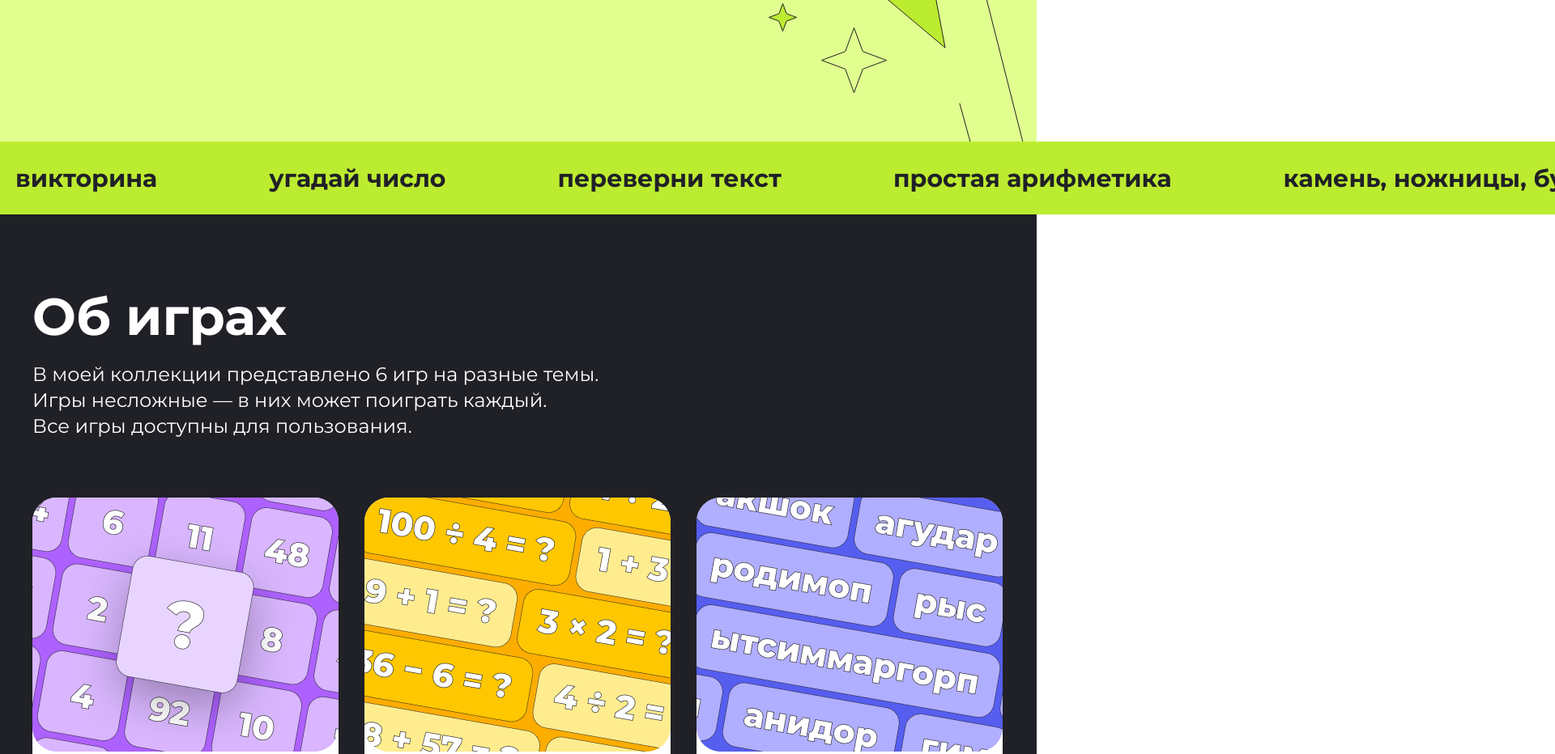
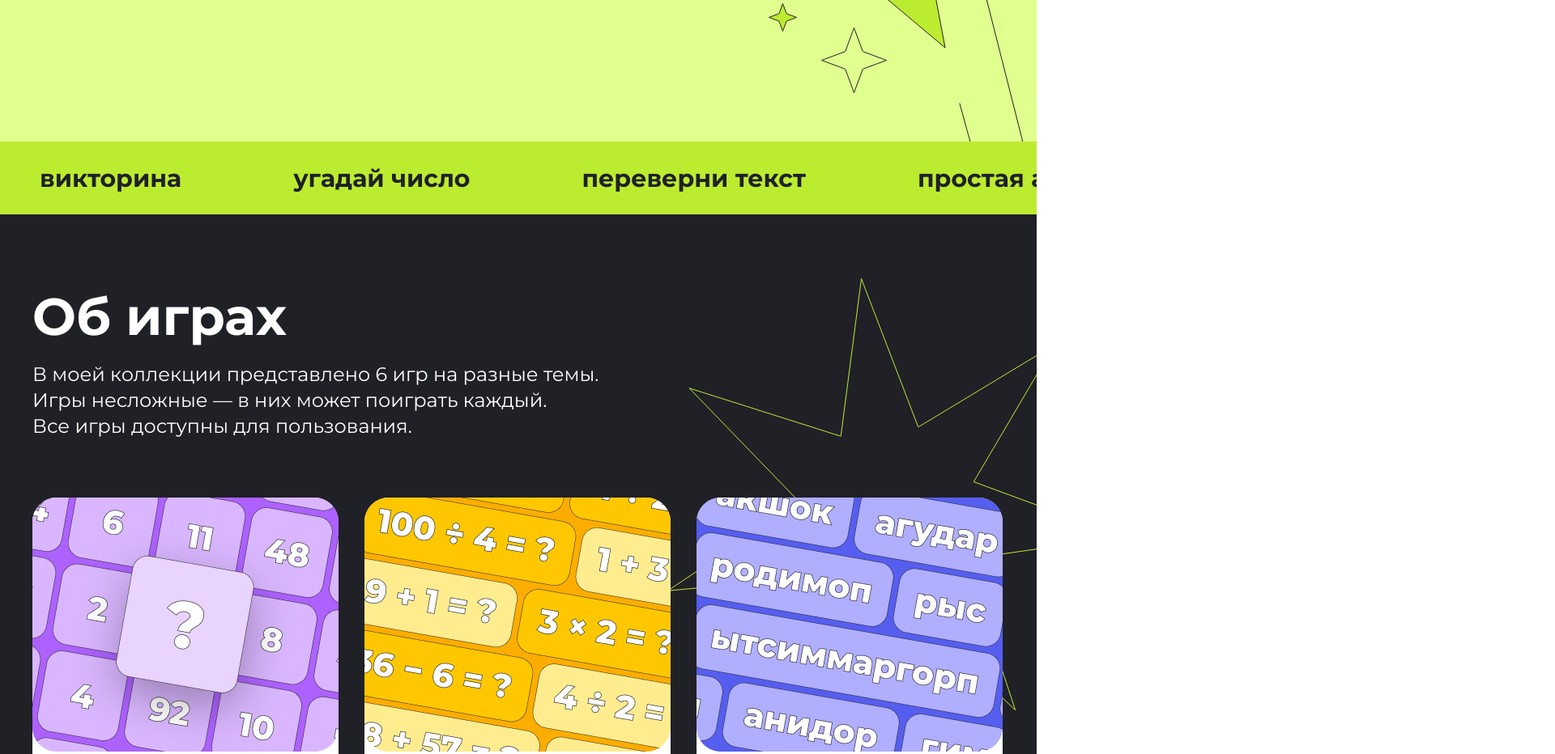
Before and after one commit to AsiaKravec/2-nd-course-hw, a plain HTML site: page index.html in a window 1280 px wide. Shown: the part 535-1467 px from the top of the page at 81% size, 1920 px wide, since content can reach past the window. Drawn offline with Linux system fonts and the light colour scheme.

Commit message:
ass star7

```diff
--- a/index.html
+++ b/index.html
@@ -20,9 +20,10 @@
                     <h1 class="header__text">Добро пожаловать на мой сайт мини-игр</h1>
                     <p class="header__testps">Тебе предстоит пройти несколько увлекательных игр.</p>
                     <p class="header__testps">Если готов, нажимай <strong>«Поехали!»</strong> и
-                        <strong>приступай</strong>.</p>
+                        <strong>приступай</strong>.
+                    </p>
                 </div>
-                <button class="header__btn">Поехали!</button>
+                <button class="header__btn"><a class="header__run" href="#AboutGames">Поехали!</button>
             </div>
             <div class="scroll">
                 <ul class="scroll__menu">
@@ -34,12 +35,11 @@
                     <li class="scroll__item">генератор случайных цветов</li>
                 </ul>
             </div>
-
     </div>
-            <svg class="bigstar" width="587" height="798" viewBox="0 0 587 798" fill="none"
-            xmlns="http://www.w3.org/2000/svg">
+    <svg class="bigstar" width="587" height="798" viewBox="0 0 587 798" fill="none" xmlns="http://www.w3.org/2000/svg">
         <path d="M241.793 -10L318 78.3799L1 153" stroke="#202027" stroke-linecap="round" />
-<path d="M708.682 48.4061C718.111 51.031 980.516 161.965 980.516 161.965L702.111 191.848L877.994 417.66L630.036 263.412L604.772 524.856L534.884 249.531L301.938 380.493L462.405 188.266L177.63 175.289L445.303 95.0267L246.404 -134.041L526.036 -2.49639L590.031 -256.31L618.768 -1.9517L873.48 -177.398L708.682 48.4061Z"
+        <path
+            d="M708.682 48.4061C718.111 51.031 980.516 161.965 980.516 161.965L702.111 191.848L877.994 417.66L630.036 263.412L604.772 524.856L534.884 249.531L301.938 380.493L462.405 188.266L177.63 175.289L445.303 95.0267L246.404 -134.041L526.036 -2.49639L590.031 -256.31L618.768 -1.9517L873.48 -177.398L708.682 48.4061Z"
             fill="#BCEC30" stroke="#202027" stroke-miterlimit="10" stroke-linecap="round" />
         <path d="M232.082 254H356L214 433" stroke="#202027" stroke-linecap="round" />
         <path d="M372 458.046L485.76 379L591.882 797" stroke="#202027" stroke-linecap="round" />
@@ -47,22 +47,30 @@ fill="#BCEC30" stroke="#202027" stroke-miterlimit="10" stroke-linecap="round" />
             stroke-linecap="round" />
         <path d="M492 663L526 787" stroke="#202027" stroke-linecap="round" />
     </svg>
-            <svg class="star1" width="35" height="35" viewBox="0 0 35 35" fill="none"           xmlns="http://www.w3.org/2000/svg">
-<path d="M21.7578 12.9473L21.8379 13.1621L22.0527 13.2422L33.5586 17.5L22.0527 21.7578L21.8379 21.8379L21.7578 22.0527L17.5 33.5586L13.2422 22.0527L13.1621 21.8379L12.9473 21.7578L1.44043 17.5L12.9473 13.2422L13.1621 13.1621L13.2422 12.9473L17.5 1.44043L21.7578 12.9473Z" stroke="#202027"/>
+    <svg class="star1" width="35" height="35" viewBox="0 0 35 35" fill="none" xmlns="http://www.w3.org/2000/svg">
+        <path
+            d="M21.7578 12.9473L21.8379 13.1621L22.0527 13.2422L33.5586 17.5L22.0527 21.7578L21.8379 21.8379L21.7578 22.0527L17.5 33.5586L13.2422 22.0527L13.1621 21.8379L12.9473 21.7578L1.44043 17.5L12.9473 13.2422L13.1621 13.1621L13.2422 12.9473L17.5 1.44043L21.7578 12.9473Z"
+            stroke="#202027" />
     </svg>
     <svg class="star2" width="57" height="57" viewBox="0 0 57 57" fill="none" xmlns="http://www.w3.org/2000/svg">
-<path d="M35.7285 20.9756L35.8086 21.1914L36.0244 21.2715L55.5586 28.5L36.0244 35.7285L35.8086 35.8086L35.7285 36.0244L28.5 55.5586L21.2715 36.0244L21.1914 35.8086L20.9756 35.7285L1.44043 28.5L20.9756 21.2715L21.1914 21.1914L21.2715 20.9756L28.5 1.44043L35.7285 20.9756Z" fill="#BCEC30" stroke="#202027"/>
+        <path
+            d="M35.7285 20.9756L35.8086 21.1914L36.0244 21.2715L55.5586 28.5L36.0244 35.7285L35.8086 35.8086L35.7285 36.0244L28.5 55.5586L21.2715 36.0244L21.1914 35.8086L20.9756 35.7285L1.44043 28.5L20.9756 21.2715L21.1914 21.1914L21.2715 20.9756L28.5 1.44043L35.7285 20.9756Z"
+            fill="#BCEC30" stroke="#202027" />
     </svg>
     <svg class="star3" width="37" height="37" viewBox="0 0 37 37" fill="none" xmlns="http://www.w3.org/2000/svg">
-<path d="M23.0273 13.6768L23.1074 13.8926L23.3232 13.9727L35.5586 18.5L23.3232 23.0273L23.1074 23.1074L23.0273 23.3232L18.5 35.5586L13.9727 23.3232L13.8926 23.1074L13.6768 23.0273L1.44043 18.5L13.6768 13.9727L13.8926 13.8926L13.9727 13.6768L18.5 1.44043L23.0273 13.6768Z" fill="#BCEC30" stroke="#202027"/>
+        <path
+            d="M23.0273 13.6768L23.1074 13.8926L23.3232 13.9727L35.5586 18.5L23.3232 23.0273L23.1074 23.1074L23.0273 23.3232L18.5 35.5586L13.9727 23.3232L13.8926 23.1074L13.6768 23.0273L1.44043 18.5L13.6768 13.9727L13.8926 13.8926L13.9727 13.6768L18.5 1.44043L23.0273 13.6768Z"
+            fill="#BCEC30" stroke="#202027" />
     </svg>
     <svg class="star4" width="83" height="83" viewBox="0 0 83 83" fill="none" xmlns="http://www.w3.org/2000/svg">
-<path d="M52.2402 30.4648L52.3193 30.6807L52.5352 30.7598L81.5586 41.5L52.5352 52.2402L52.3193 52.3193L52.2402 52.5352L41.5 81.5586L30.7598 52.5352L30.6807 52.3193L30.4648 52.2402L1.44043 41.5L30.4648 30.7598L30.6807 30.6807L30.7598 30.4648L41.5 1.44043L52.2402 30.4648Z" stroke="#202027"/>
+        <path
+            d="M52.2402 30.4648L52.3193 30.6807L52.5352 30.7598L81.5586 41.5L52.5352 52.2402L52.3193 52.3193L52.2402 52.5352L41.5 81.5586L30.7598 52.5352L30.6807 52.3193L30.4648 52.2402L1.44043 41.5L30.4648 30.7598L30.6807 30.6807L30.7598 30.4648L41.5 1.44043L52.2402 30.4648Z"
+            stroke="#202027" />
     </svg>
     </header>
     </div>
     <section class="main center">
-        <div class="main__section">
+        <div class="main__section"  id="AboutGames">
             <h2 class="main__name">Об играх</h2>
             <p class="main__text">В моей коллекции представлено 6 игр на разные темы.</p>
             <p class="main__text">Игры несложные — в них может поиграть каждый.</p>
@@ -181,15 +189,22 @@ stroke-linecap="round" />
         </div>
     </section>
 
-    <svg class="star5"  width="32" height="32" viewBox="0 0 32 32" fill="none" xmlns="http://www.w3.org/2000/svg">
-<path d="M20.2172 12.4036L20.2765 12.6251L20.4838 12.7253L30.2506 17.4364L19.7693 20.2177L19.5469 20.2769L19.4467 20.4841L14.7346 30.2509L11.9543 19.7697L11.895 19.5472L11.6888 19.4471L1.92109 14.7349L12.4032 11.9547L12.6247 11.8954L12.7248 11.6891L17.4361 1.92137L20.2172 12.4036Z" stroke="#BCEC30"/>
+    <svg class="star5" width="32" height="32" viewBox="0 0 32 32" fill="none" xmlns="http://www.w3.org/2000/svg">
+        <path
+            d="M20.2172 12.4036L20.2765 12.6251L20.4838 12.7253L30.2506 17.4364L19.7693 20.2177L19.5469 20.2769L19.4467 20.4841L14.7346 30.2509L11.9543 19.7697L11.895 19.5472L11.6888 19.4471L1.92109 14.7349L12.4032 11.9547L12.6247 11.8954L12.7248 11.6891L17.4361 1.92137L20.2172 12.4036Z"
+            stroke="#BCEC30" />
     </svg>
-    <svg  class="star6" width="55" height="55" viewBox="0 0 55 55" fill="none" xmlns="http://www.w3.org/2000/svg">
-<path d="M35.3232 21.2557L35.3825 21.4782L35.5898 21.5774L53.5074 30.2216L34.279 35.3236L34.0565 35.3829L33.9563 35.5901L25.3121 53.5077L20.2101 34.2793L20.1518 34.0569L19.9446 33.9567L2.02605 25.3124L21.2554 20.2105L21.4778 20.1522L21.577 19.9449L30.2213 2.02636L35.3232 21.2557Z" stroke="#BCEC30"/>
+    <svg class="star6" width="55" height="55" viewBox="0 0 55 55" fill="none" xmlns="http://www.w3.org/2000/svg">
+        <path
+            d="M35.3232 21.2557L35.3825 21.4782L35.5898 21.5774L53.5074 30.2216L34.279 35.3236L34.0565 35.3829L33.9563 35.5901L25.3121 53.5077L20.2101 34.2793L20.1518 34.0569L19.9446 33.9567L2.02605 25.3124L21.2554 20.2105L21.4778 20.1522L21.577 19.9449L30.2213 2.02636L35.3232 21.2557Z"
+            stroke="#BCEC30" />
     </svg>
-
+    <svg class="star7" width="458" height="568" viewBox="0 0 458 568" fill="none" xmlns="http://www.w3.org/2000/svg">
+<path d="M311.57 185.339L311.784 185.896L312.295 185.587L479.841 84.2779L380.533 253.018L380.231 253.534L380.791 253.741L564.461 321.569L370.617 349.136L370.025 349.22L370.212 349.788L431.698 535.676L289.288 401.311L288.853 400.9L288.526 401.401L181.527 565.371L197.787 370.255L197.837 369.659L197.241 369.716L2.33031 388.294L165.019 279.354L165.515 279.021L165.099 278.591L29.048 137.787L215.656 197.058L216.226 197.239L216.303 196.647L241.56 2.48716L311.57 185.339Z" stroke="#BCEC30"/>
+    </svg>
     <footer class="footer center">
         <p class="footer__text">Все права защищены.</p>
     </footer>
 </body>
+
 </html>
--- a/style.scss
+++ b/style.scss
@@ -22,6 +22,7 @@ a {
     height: 800px;
     background-color: #E1FF8F;
     position: relative;
+    overflow-x: hidden;
 }
 
 .header {
@@ -43,7 +44,7 @@ a {
         line-height: 32px;
     }
 
-    &__btn {
+    &__btn{
         width: 247px;
         height: 66px;
         margin-top: 48px;
@@ -60,6 +61,12 @@ a {
     &__btn:hover {
         background-color: #FFFFFF;
         color: #000000;
+    }
+    &__run{
+        color: #FFFFFF;
+    }
+    &__run:hover{
+            color: #000000;
     }
 }
 
@@ -105,6 +112,11 @@ a {
     top: 1622px;
     left: 40px;
 }
+.star7{
+    position: absolute;
+    top: 877px;
+    right: 0;
+}
 
 .scroll {
     position: absolute;
@@ -112,7 +124,7 @@ a {
     width: 100vw;
     z-index: 2;
     bottom: 0;
-    left: -30px;
+    left: 0;
     height: 90px;
     width: 3220px;
     padding-left: 49px;
@@ -123,6 +135,7 @@ a {
         display: flex;
         gap: 138px;
         list-style-type: none;
+        overflow: hidden;
     }
 
     &__item {
@@ -178,6 +191,7 @@ a {
     height: 473px;
     border-radius: 30px;
     background-color: #FFFFFF;
+    z-index: 1;
 
     &__foto {
         width: 100%;
```
Also changed, not shown: style.css, 1 other file. Lines whose indentation alone changed are shown as unchanged.
